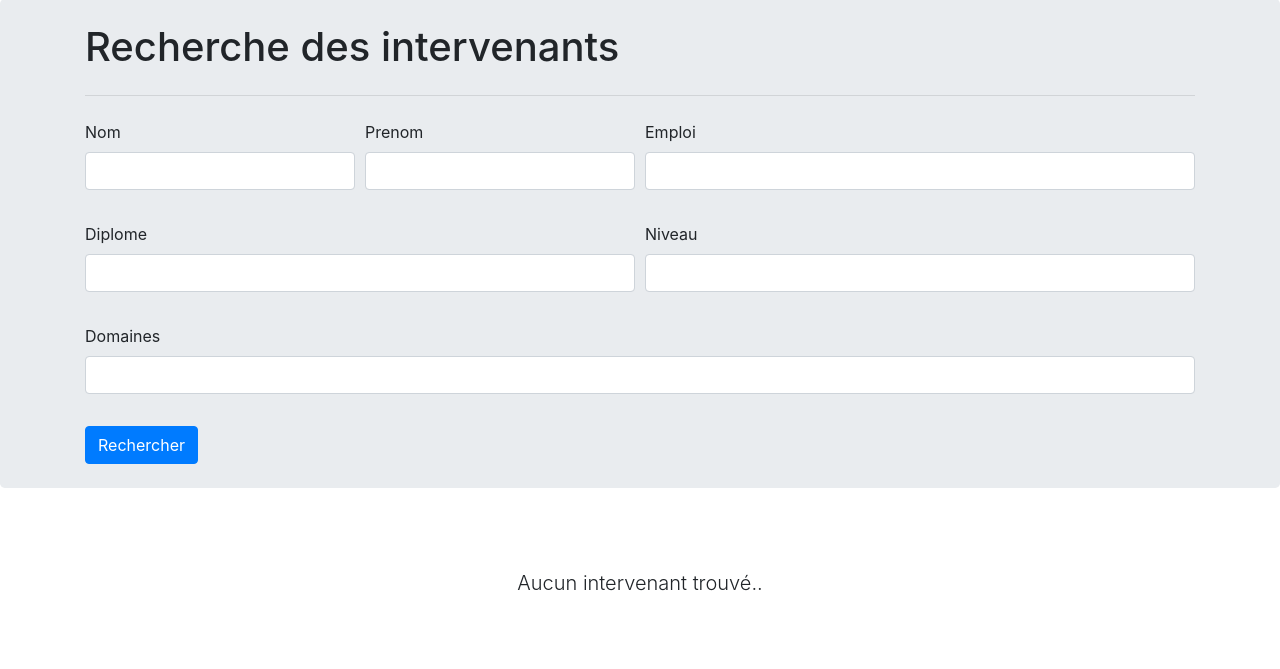
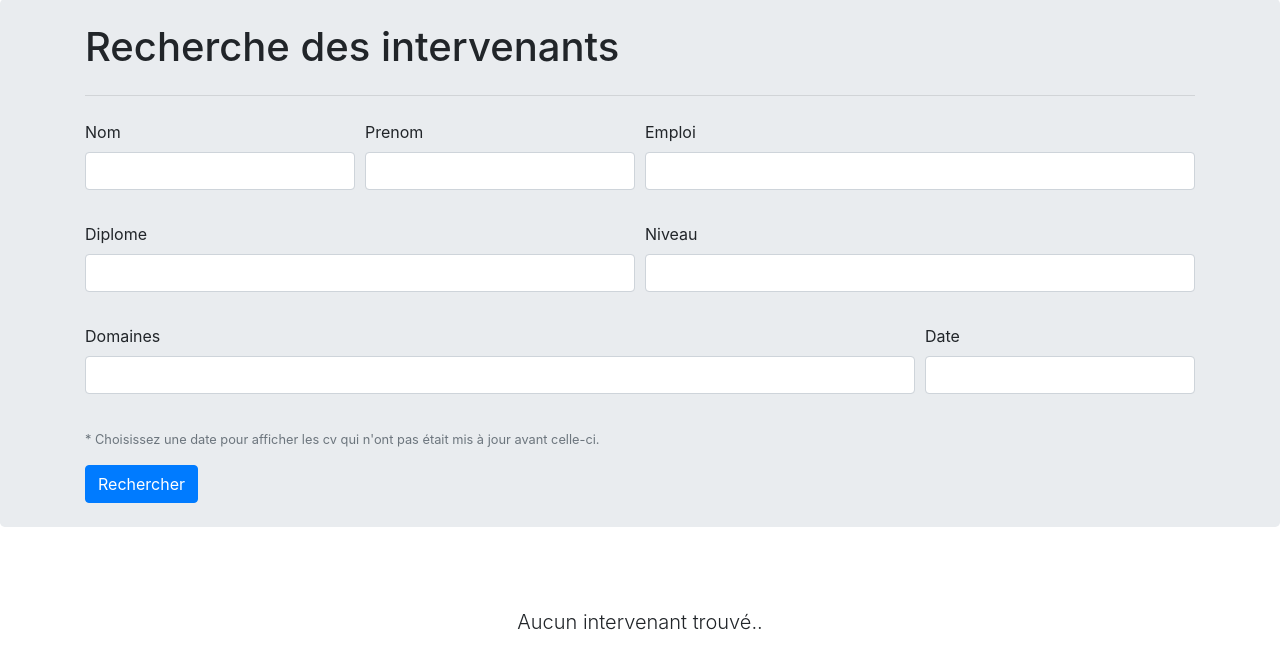
Before and after one commit to AH-REM/gestion-cv, a Symfony app: template templates/intervenant/search.html.twig in a window 1280 px wide. Shown: the part 57-726 px from the top of the page. Run offline with Twig, Linux system fonts and the light colour scheme; the template is opened without the code that fills it, so the values that code supplies are empty; form fields are guessed from the names that the template uses; some libraries are stand-ins or nearby versions.

Commit message:
Ajout date

```diff
--- a/public/css/list-intervenant.css
+++ b/public/css/list-intervenant.css
@@ -1,3 +1,7 @@
+.form-group.my-0 .form-group {
+    margin: 0 auto !important;
+}
+
 .btn-dropdown  {
     display: none;
 }
--- a/public/js/intervenant-search-form.js
+++ b/public/js/intervenant-search-form.js
@@ -26,7 +26,7 @@ $( document ).ready(function() {
     });
 
     $(".select2-control-domaines").select2({
-        placeholder: 'Choisissez un ou plusieurs dommaines',
+        placeholder: 'Choisissez un ou plusieurs domaines',
         theme: 'bootstrap4',
     });
 
@@ -35,6 +35,6 @@ $( document ).ready(function() {
     });
 
     $('.datepicker').val('');
-    $('.datepicker').attr("placeholder","Check In");
+    $('.datepicker').attr('placeholder','Choisissez une date *');
 
 });
--- a/templates/base_list.html.twig
+++ b/templates/base_list.html.twig
@@ -24,7 +24,7 @@
 
                 {% else %}
 
-                    {% set banArr = ['id', 'libelle', 'username', 'size'] %}
+                    {% set banArr = [0 ,'id', 'libelle', 'username', 'size'] %}
 
                     <table class="table table-striped table-bordered">
                         <thead>
--- a/templates/intervenant/search.html.twig
+++ b/templates/intervenant/search.html.twig
@@ -6,6 +6,7 @@
     <link rel="stylesheet" href="{{ asset('css/select2-bootstrap4.min.css') }}" />
     <link rel="stylesheet" href="{{ asset('css/select2-form.css') }}" />
     <link rel="stylesheet" href="{{ asset('css/list-intervenant.css') }}" />
+    <link rel="stylesheet" href="{{ asset('css/bootstrap-datepicker.min.css') }}" />
 
 {% endblock %}
 
@@ -58,15 +59,23 @@
 
                 </div>
 
-                <div class="form-row">
+                <div class="form-row my-0">
 
-                    <div class="form-group col-md">
+                    <div class="form-group col-md-9">
 
                         {{ form_row(form.domaines) }}
 
                     </div>
 
+                    <div class="form-group my-0 col-md-3">
+
+                        {{ form_row(form.date) }}
+
+                    </div>
+
                 </div>
+
+                <small class="form-text text-muted mb-3">* Choisissez une date pour afficher les cv qui n'ont pas était mis à jour avant celle-ci.</small>
 
         		<button class="btn btn-primary" type="submit">Rechercher</button>
 
@@ -110,5 +119,7 @@
     <script src="{{ asset('js/intervenant-search-form.js') }}"></script>
     <script src="{{ asset('js/modal-delete.js') }}"></script>
     <script src="{{ asset('js/bootstrap.bundle.min.js') }}"></script>
+    <script src="{{ asset('js/bootstrap-datepicker.min.js') }}"></script>
+    <script src="{{ asset('js/bootstrap-datepicker.fr.js') }}" charset="UTF-8"></script>
 
 {% endblock %}
```
Also changed, not shown: src/Entity/IntervenantSearch.php (+13 -0 lines), src/Form/IntervenantSearchType.php (+9 -0 lines).
